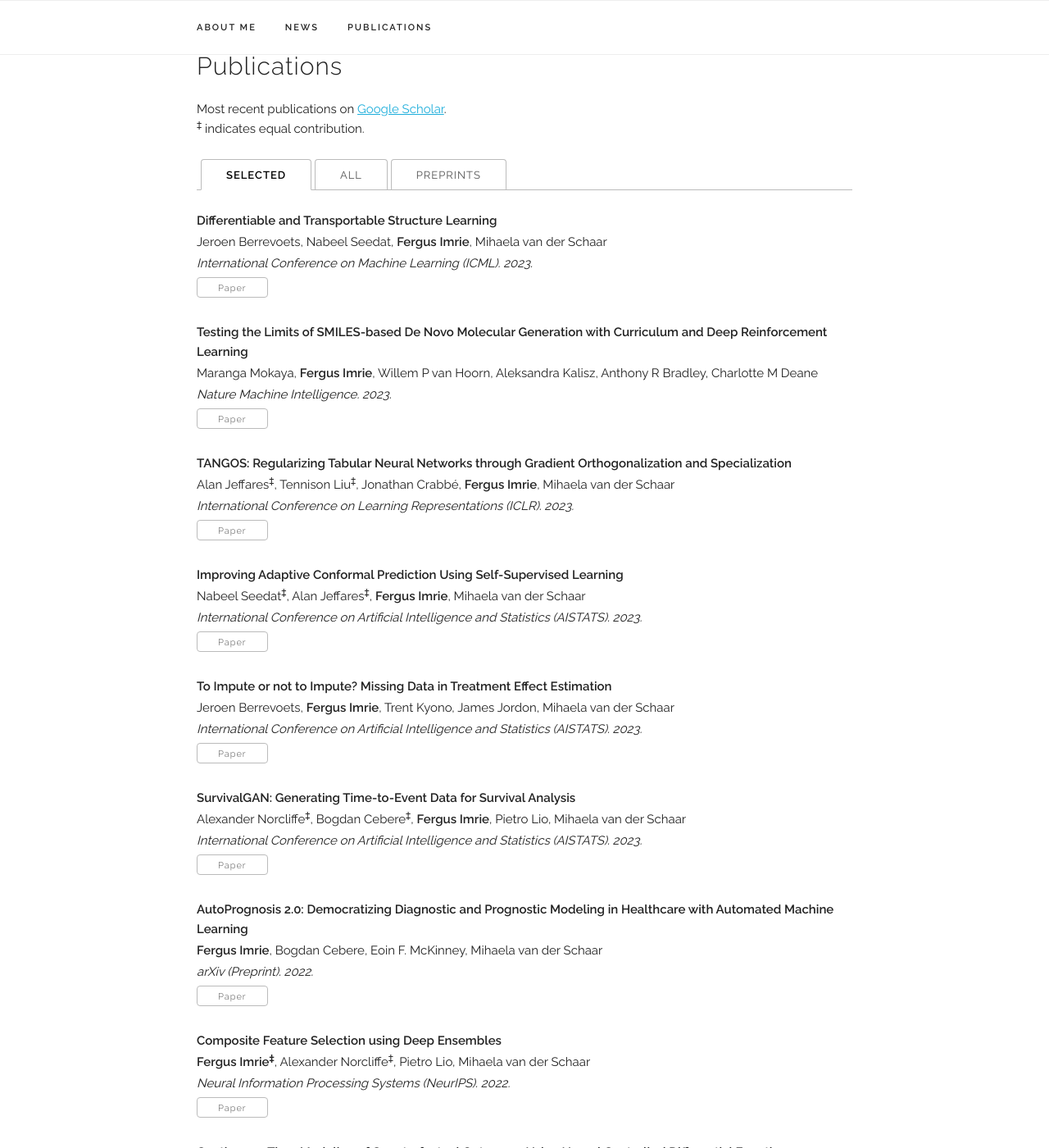
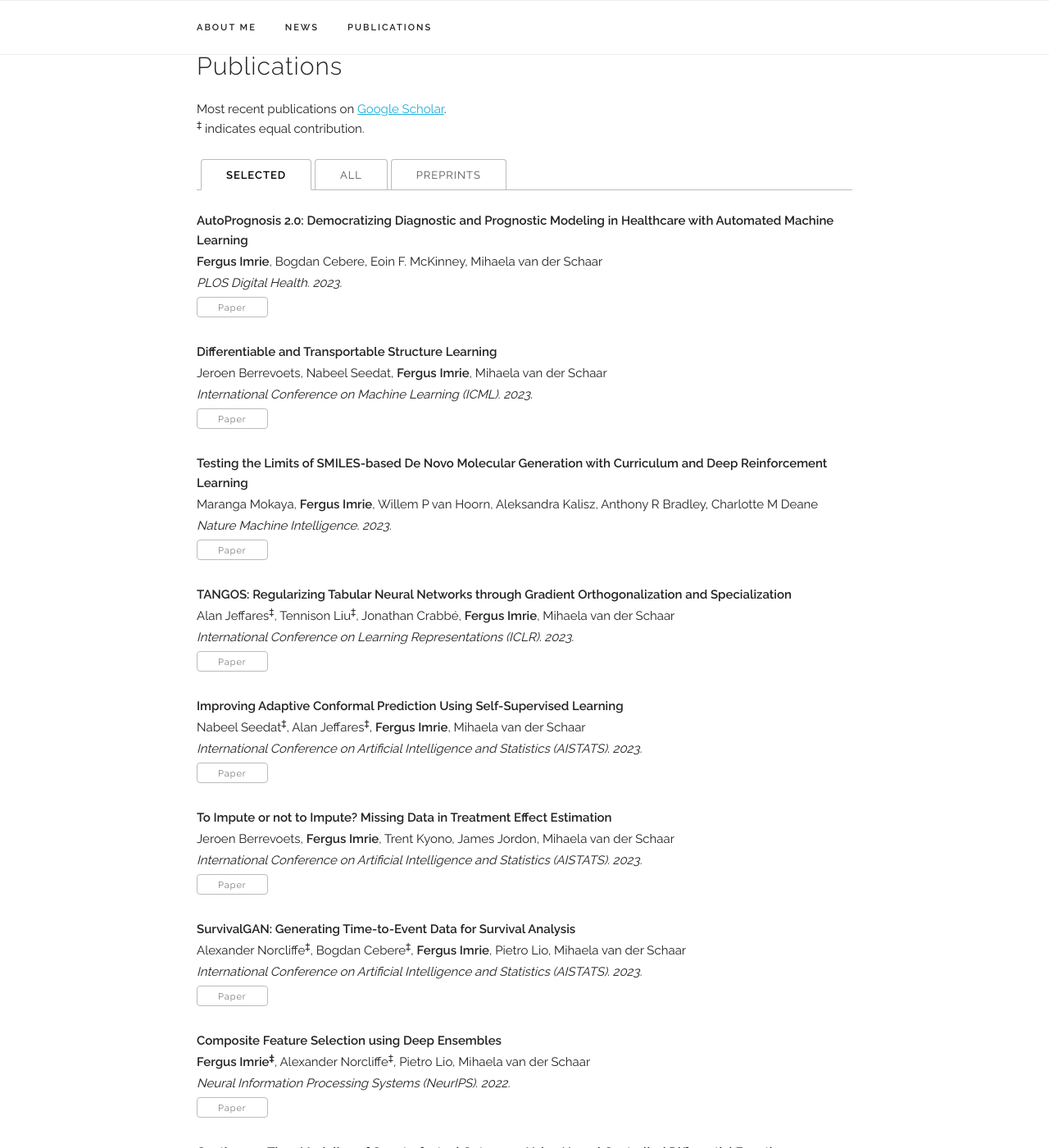
Before and after one commit to fimrie/fimrie.github.io, a Jekyll site: the page built from index.html, in a window 1280 px wide and 1400 px high, scrolled down 1384 px. Shown: the whole window at 82% size. Built offline with Jekyll 4.4.1, drawn with Linux system fonts in a browser that asks for light colours; some web fonts are replaced; some of the changed lines change nothing that is shown.

Commit message:
Update publications.yaml

```diff
--- a/_data/publications.yaml
+++ b/_data/publications.yaml
@@ -1,4 +1,11 @@
 papers:
+  - title: "AutoPrognosis 2.0: Democratizing Diagnostic and Prognostic Modeling in Healthcare with Automated Machine Learning"
+    authors: "<b>Fergus Imrie</b>, Bogdan Cebere, Eoin F. McKinney, Mihaela van der Schaar"
+    venue: "PLOS Digital Health. 2023."
+    paper_pdf: "https://journals.plos.org/digitalhealth/article?id=10.1371/journal.pdig.0000276"
+    selected: y
+    preprint: n
+
   - title: "Differentiable and Transportable Structure Learning"
     authors: "Jeroen Berrevoets, Nabeel Seedat, <b>Fergus Imrie</b>, Mihaela van der Schaar"
     venue: "International Conference on Machine Learning (ICML). 2023."
@@ -54,13 +61,6 @@ papers:
     paper_pdf: "https://arxiv.org/abs/2302.12749"
     selected: y
     preprint: n
-
-  - title: "AutoPrognosis 2.0: Democratizing Diagnostic and Prognostic Modeling in Healthcare with Automated Machine Learning"
-    authors: "<b>Fergus Imrie</b>, Bogdan Cebere, Eoin F. McKinney, Mihaela van der Schaar"
-    venue: "arXiv (Preprint). 2022."
-    paper_pdf: "https://arxiv.org/abs/2210.12090"
-    selected: y
-    preprint: y
 
   - title: "DC-Check: A Data-Centric AI checklist to guide the development of reliable machine learning systems"
     authors: "Nabeel Seedat, <b>Fergus Imrie</b>, Mihaela van der Schaar"
```
